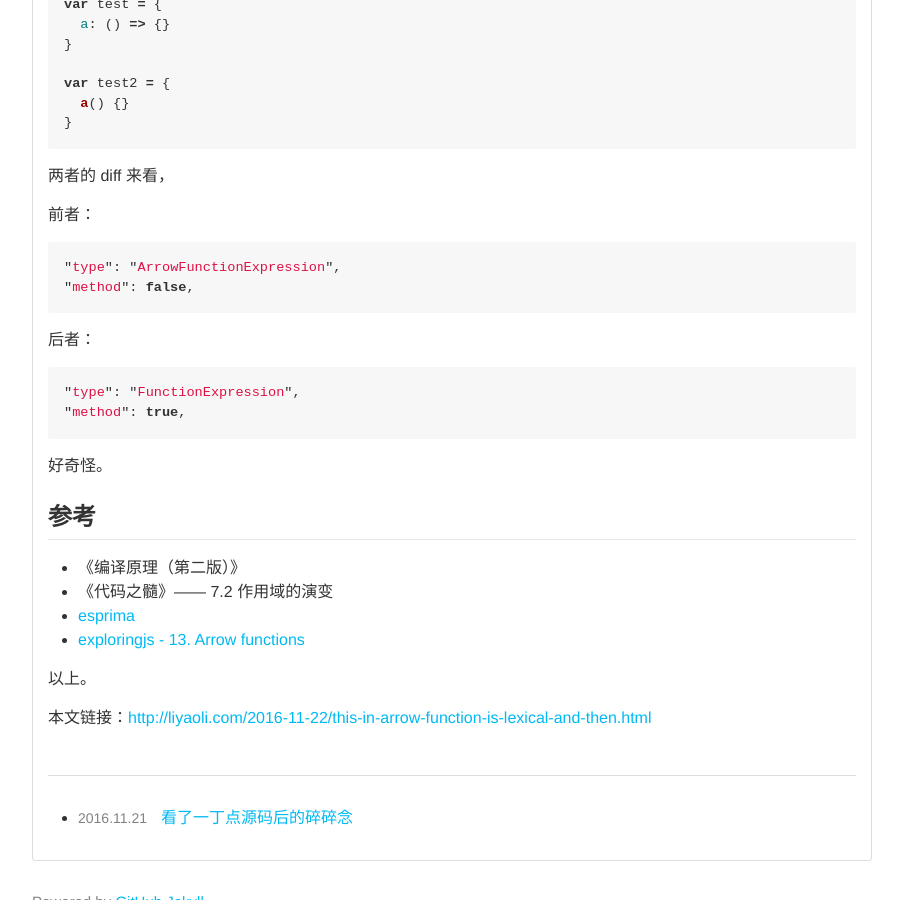
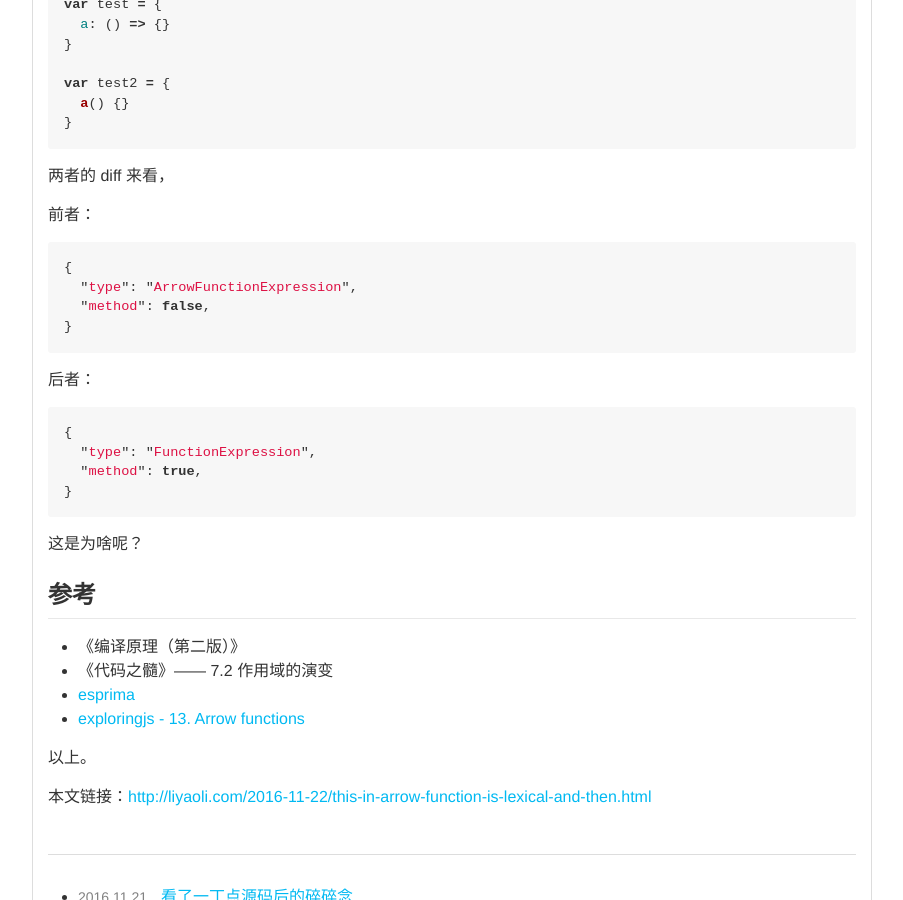
Before and after one commit to yanglh13/zzuieliyaoli.github.io, a Jekyll site: the page built from _posts/2016-11-22-this-in-arrow-function-is-lexical-and-then.md, in a window 1280 px wide and 900 px high, scrolled down 2631 px. Shown: the whole window, without its empty margins (188-1091 px from the left). Built offline with Jekyll 4.4.1, drawn with Linux system fonts in a browser that asks for light colours; comment, search, counter and statistics services are not loaded.

Commit message:
modify content

````diff
--- a/_posts/2016-11-22-this-in-arrow-function-is-lexical-and-then.md
+++ b/_posts/2016-11-22-this-in-arrow-function-is-lexical-and-then.md
@@ -140,18 +140,22 @@ var test2 = {
 前者：
 
 ```js
-"type": "ArrowFunctionExpression",
-"method": false,
+{
+  "type": "ArrowFunctionExpression",
+  "method": false,
+}
 ```
 
 后者：
 
 ```js
-"type": "FunctionExpression",
-"method": true,
+{
+  "type": "FunctionExpression",
+  "method": true,
+}
 ```
 
-好奇怪。
+这是为啥呢？
 
 ## 参考
 
````
